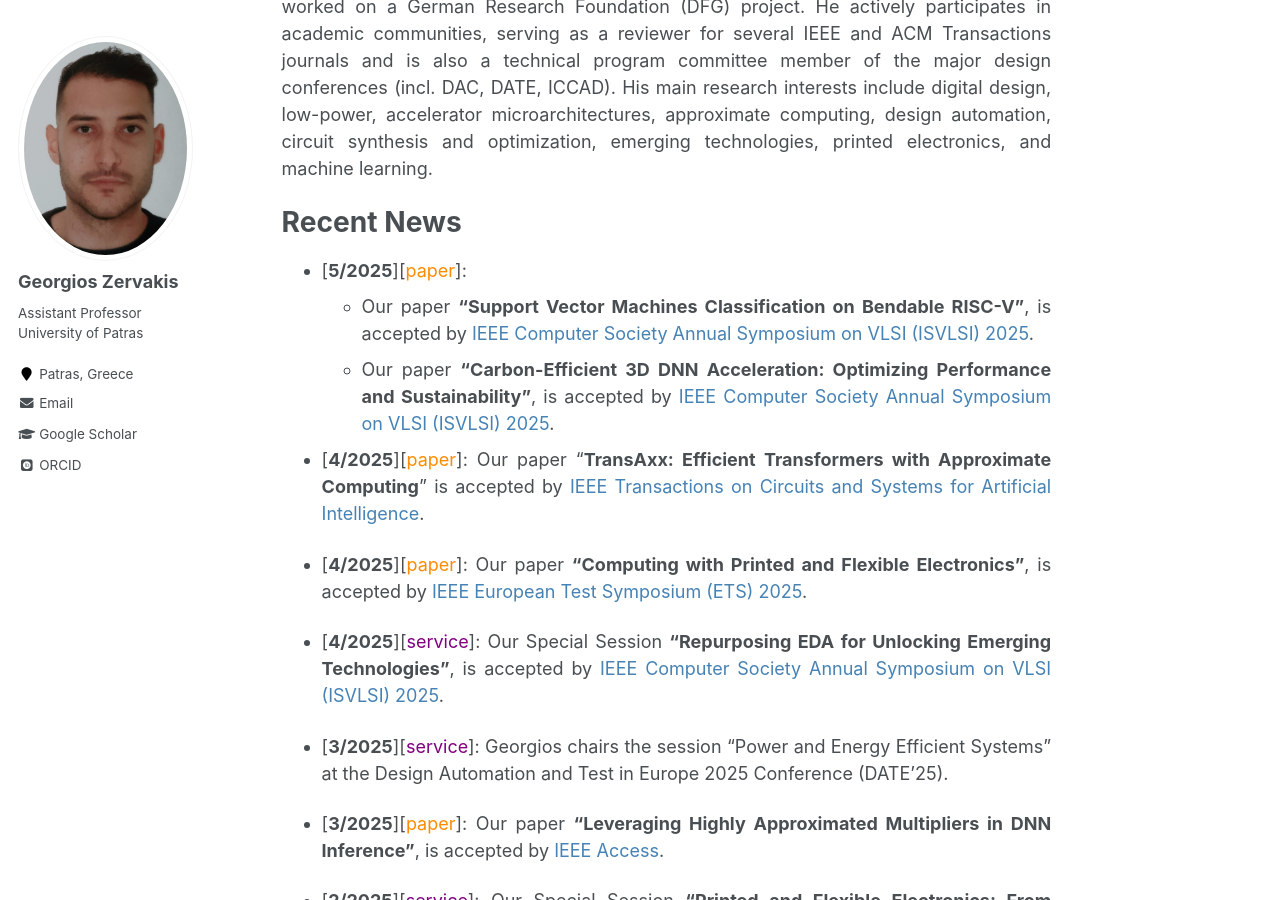
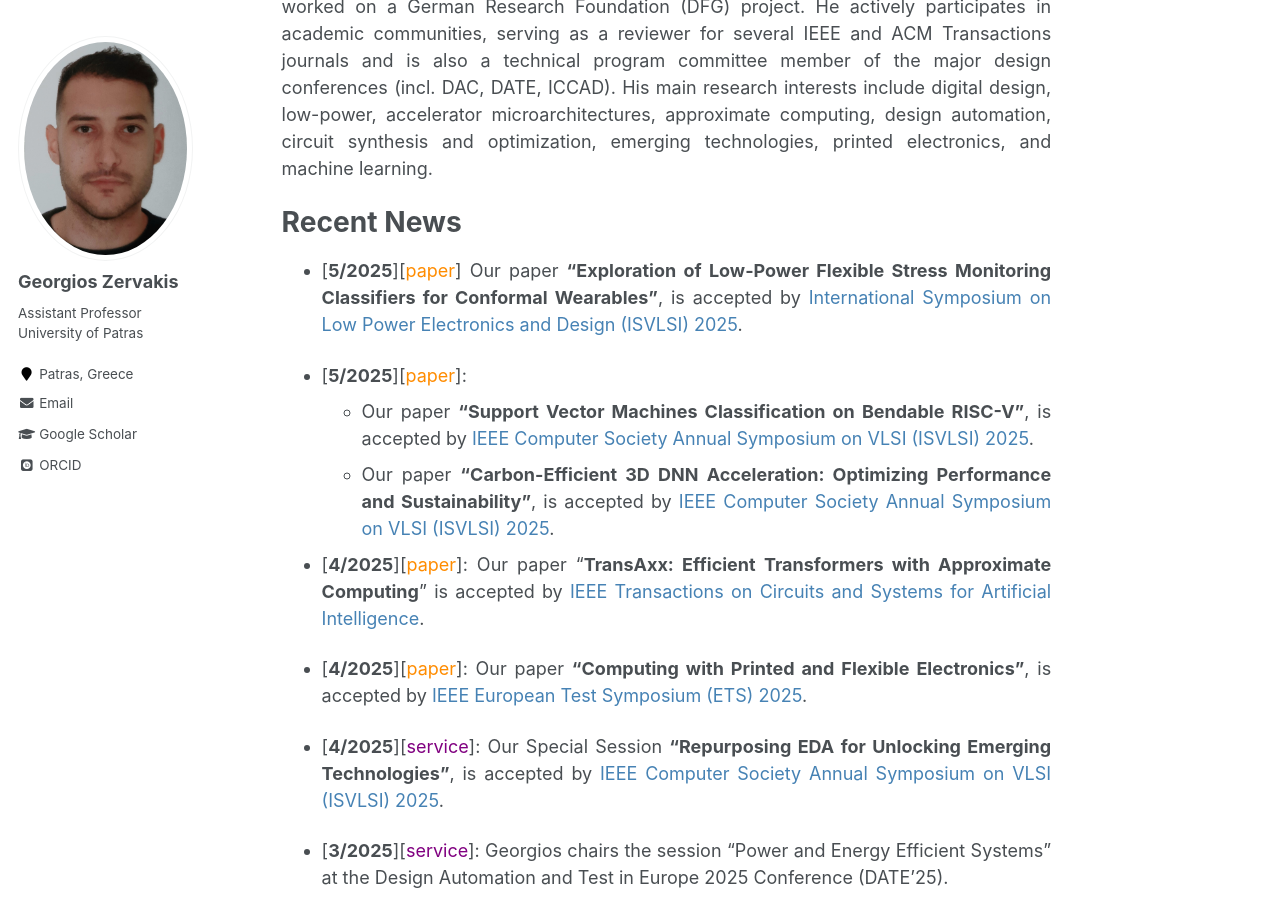
Before and after one commit to giozerv/giozerv.github.io, a Jekyll site: the page built from _pages/about.md, in a window 1280 px wide and 900 px high, scrolled down 491 px. Built offline with Jekyll 4.4.1, drawn with Linux system fonts in a browser that asks for light colours; some web fonts are replaced.

Commit message:
Update about.md

```diff
--- a/_pages/about.md
+++ b/_pages/about.md
@@ -21,6 +21,8 @@ Georgios Zervakis is an Assistant Professor at the [Department of Computer Engin
 
 Recent News
 ===
+* [**5/2025**][<span style="color:darkorange">paper</span>] Our paper **"Exploration of Low-Power Flexible Stress Monitoring Classifiers for Conformal Wearables"**, is accepted by <span style="color:SteelBlue">International Symposium on Low Power Electronics and Design (ISVLSI) 2025</span>.
+
 * [**5/2025**][<span style="color:darkorange">paper</span>]:
   * Our paper **"Support Vector Machines Classification on Bendable RISC-V"**, is accepted by <span style="color:SteelBlue">IEEE Computer Society Annual Symposium on VLSI (ISVLSI) 2025</span>.
   * Our paper **"Carbon-Efficient 3D DNN Acceleration: Optimizing Performance and Sustainability"**, is accepted by <span style="color:SteelBlue">IEEE Computer Society Annual Symposium on VLSI (ISVLSI) 2025</span>.
```
